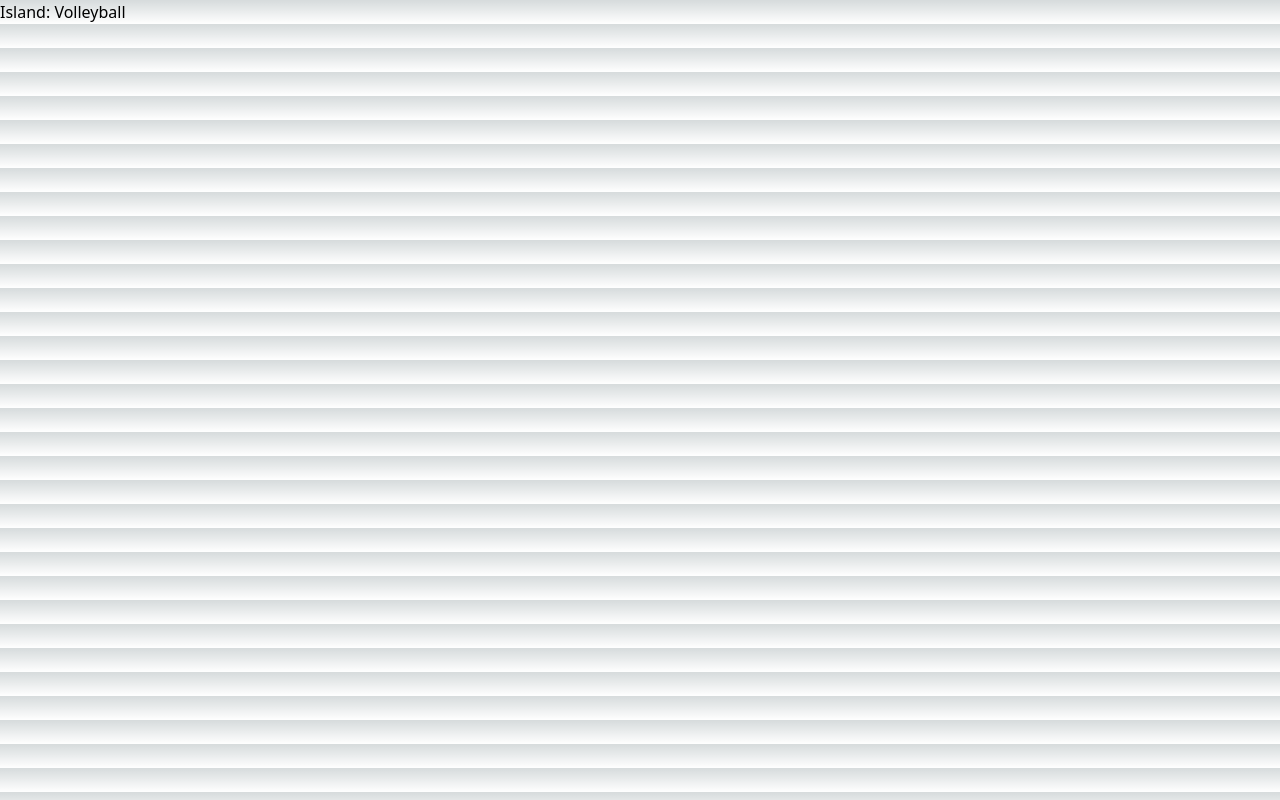
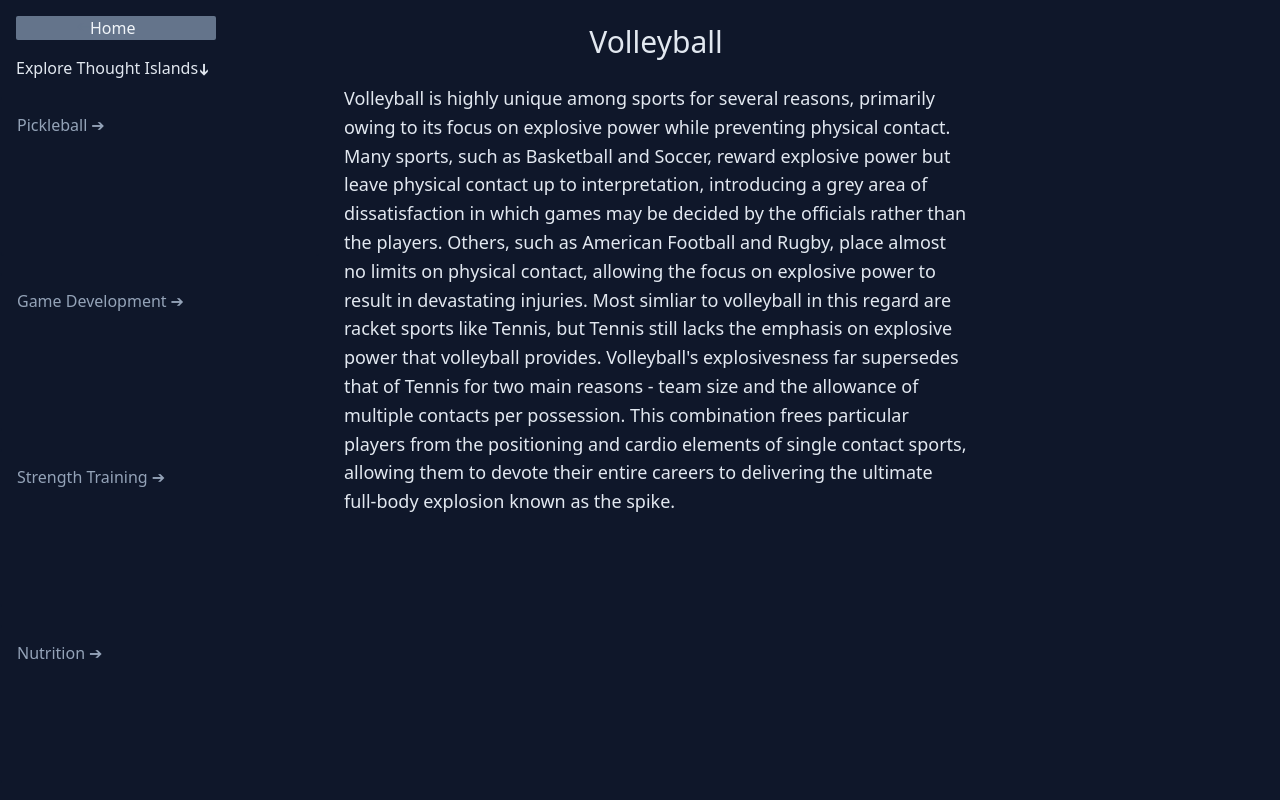
Before and after one commit to sitownle/personal-site, a Next.js app: page /islands/Volleyball in a window 1280 px wide. Built offline with nearby package versions, Linux system fonts and the light colour scheme.

Commit message:
add islands, fix Island/Neuron links, light mode issue

```diff
--- a/pages/_document.tsx
+++ b/pages/_document.tsx
@@ -1,13 +1,13 @@
-import { Html, Head, Main, NextScript } from 'next/document'
+import { Html, Head, Main, NextScript } from "next/document";
 
 export default function Document() {
   return (
-    <Html lang="en">
+    <Html lang="en" className="bg-black">
       <Head />
-      <body>
+      <body /*className="bg-black text-white"*/>
         <Main />
         <NextScript />
       </body>
     </Html>
-  )
+  );
 }
--- a/pages/index.tsx
+++ b/pages/index.tsx
@@ -1,11 +1,8 @@
 import Head from "next/head";
 import Image from "next/image";
 import Link from "next/link";
-import { Inter } from "@next/font/google";
 import styles from "../styles/Home.module.css";
 import Graph from "../components/graph.jsx";
-
-const inter = Inter({ subsets: ["latin"] });
 
 export default function Home() {
   return (
@@ -35,7 +32,7 @@ export default function Home() {
           >
             Powered by&nbsp;
             <Image
-              className={/*styles.logo*/ "relative invert drop-shadow-md"}
+              className={"relative invert drop-shadow-md"}
               src="/next.svg"
               alt="Next.js Logo"
               width={60}
@@ -70,39 +67,27 @@ export default function Home() {
           <Link
             href="/neurons/Software-Development"
             className={
-              /*styles.card*/ "group py-4 px-[1.2rem] rounded-xl bg-[rgb(180, 185, 188)] border border-black hover:border-slate-300/20 hover:bg-slate-700/20"
+              "group py-4 px-[1.2rem] rounded-xl bg-[rgb(180, 185, 188)] border border-black hover:border-slate-300/20 hover:bg-slate-700/20"
             }
-            target="_blank"
-            rel="noopener noreferrer"
           >
-            <h2 className={/*inter.className*/ "font-semibold mb-[0.7rem]"}>
+            <h2 className="font-semibold mb-[0.7rem]">
               Neurons
               <span className=" ml-[6px] inline-block transition-all group-hover:translate-x-[4px]">
                 &#10132;
-                {/*-&gt;*/}
               </span>
             </h2>
-            <p
-              className={
-                /*inter.className*/ "m-0 text-sm leading-6 opacity-60 max-w-[30ch]"
-              }
-            >
+            <p className="m-0 text-sm leading-6 opacity-60 max-w-[30ch]">
               My thoughts on transferable knowledge from my domains of interest:
               machine learning, software development, evolutionary biology, and
               more.
             </p>
           </Link>
 
-          <Link
-            href="/islands/Volleyball"
-            className={styles.card}
-            target="_blank"
-            rel="noopener noreferrer"
-          >
-            <h2 className={inter.className}>
+          <Link href="/islands/Volleyball" className={styles.card}>
+            <h2 className="font-semibold mb-[0.7rem]">
               Thought Islands <span>&#10132;</span>
             </h2>
-            <p className={inter.className}>
+            <p className="m-0 text-sm leading-6 opacity-60 max-w-[30ch]">
               Less transferable thoughts from my hobbies, primarily sports.
             </p>
           </Link>
@@ -113,10 +98,10 @@ export default function Home() {
             target="_blank"
             rel="noopener noreferrer"
           >
-            <h2 className={inter.className}>
+            <h2 className="font-semibold mb-[0.7rem]">
               My Github <span>&#10132;</span>
             </h2>
-            <p className={inter.className}>
+            <p className="m-0 text-sm leading-6 opacity-60 max-w-[30ch]">
               Explore this and other projects inspired by my work at rays.ai.
             </p>
           </a>
@@ -127,10 +112,10 @@ export default function Home() {
             target="_blank"
             rel="noopener noreferrer"
           >
-            <h2 className={inter.className}>
+            <h2 className="font-semibold mb-[0.7rem]">
               rays.ai <span>&#10132;</span>
             </h2>
-            <p className={inter.className}>
+            <p className="m-0 text-sm leading-6 opacity-60 max-w-[30ch]">
               If they ever allow public accounts check out what I built over
               there!
             </p>
--- a/pages/islands/[title].js
+++ b/pages/islands/[title].js
@@ -1,10 +1,141 @@
+import Head from "next/head";
+import Link from "next/link";
 import { useRouter } from "next/router";
+
+const islands = {
+  Volleyball: (
+    <>
+      <p className="leading-[1.6em] text-[18px]">
+        Volleyball is highly unique among sports for several reasons, primarily
+        owing to its focus on explosive power while preventing physical contact.
+        Many sports, such as Basketball and Soccer, reward explosive power but
+        leave physical contact up to interpretation, introducing a grey area of
+        dissatisfaction in which games may be decided by the officials rather
+        than the players. Others, such as American Football and Rugby, place
+        almost no limits on physical contact, allowing the focus on explosive
+        power to result in devastating injuries. Most simliar to volleyball in
+        this regard are racket sports like Tennis, but Tennis still lacks the
+        emphasis on explosive power that volleyball provides. Volleyball's
+        explosivesness far supersedes that of Tennis for two main reasons - team
+        size and the allowance of multiple contacts per possession. This
+        combination frees particular players from the positioning and cardio
+        elements of single contact sports, allowing them to devote their entire
+        careers to delivering the ultimate full-body explosion known as the
+        spike.
+      </p>
+    </>
+  ),
+  Pickleball: (
+    <>
+      <p className="leading-[1.6em] text-[18px]">
+        Pickleball is an interesting sport to analyze in the context of Tennis,
+        as it rewards power and positioning in very different ways to its
+        popular predecessor.
+      </p>
+      <p className="leading-[1.6em] text-[18px]"></p>
+    </>
+  ),
+  "Game-Development": (
+    <>
+      <p className="leading-[1.6em] text-[18px]">
+        Game development represents an intersection of my interests in software
+        and analysis of sports as is done on some of the other islands here. At
+        the moment, this is the only island with the potential to become a
+        neuron.
+      </p>
+      <p className="leading-[1.6em] text-[18px]"></p>
+    </>
+  ),
+  "Strength-Training": (
+    <>
+      <p className="leading-[1.6em] text-[18px]"></p>
+      Strength training is one of my core hobbies. Its practice intrigues and
+      perplexes me as it exists as a strange interaction of empirical
+      "bro-science," actual research papers, and the impossible puzzle of
+      individual variability.
+      <p className="leading-[1.6em] text-[18px]"></p>
+    </>
+  ),
+  Nutrition: (
+    <>
+      <p className="leading-[1.6em] text-[18px]">
+        Nutrition is a core part of Strength Training that suffers many of the
+        same obstacles to defining an optimal practice.
+      </p>
+      <p className="leading-[1.6em] text-[18px]"></p>
+    </>
+  )
+};
+
+const bridges = [
+  "Volleyball",
+  "Pickleball",
+  "Game-Development",
+  "Strength-Training",
+  "Nutrition"
+];
 
 const Island = () => {
   const router = useRouter();
   const { title } = router.query;
+  const content = islands[title];
 
-  return <p>Island: {title}</p>;
+  function changeCase(origStr) {
+    return origStr.replace(/-/g, " ");
+  }
+
+  function Bridge({ island }) {
+    return title ? (
+      <Link
+        href={`/islands/${island}`}
+        className="group h-[20vh] p-4 flex flex-col gap-4 rounded text-slate-400 hover:text-slate-200 hover:bg-slate-700 cursor-pointer transition-all border border-slate-900 hover:border-slate-500"
+      >
+        <div className="flex gap-[4px]">
+          <p>{changeCase(island)}</p>
+          <p className="group-hover:translate-x-[4px]">&#10132;</p>
+        </div>
+      </Link>
+    ) : null;
+  }
+
+  return (
+    <>
+      <Head>
+        <title>{title}</title>
+        <meta name="description" content="Thoughts by Simon Townley-Smith" />
+        <meta name="viewport" content="width=device-width, initial-scale=1" />
+        <link rel="icon" href="/favicon.ico" />
+      </Head>
+      <div className="min-h-[100vh] w-full bg-slate-900 text-slate-200 flex flex-row gap-4">
+        <div className="w-1/4 flex flex-col gap-4">
+          <Link
+            href="/"
+            className="group bg-slate-500 text-slate-100 hover:bg-slate-100 hover:text-slate-500 transition-colors w-[200px] text-center rounded-sm ml-4 mt-4 px-2 flex pl-16"
+          >
+            <p className="rotate-180 w-[10px] text-slate-500 group-hover:translate-x-[-4px]">
+              &#10132;
+            </p>
+            Home
+          </Link>
+          <div className="flex">
+            <span className="pl-4 w-[200px]">Explore Thought Islands </span>
+            <p className="rotate-90 w-[10px]">&#10132;</p>
+          </div>
+          {Object.entries(islands).map((key, value) => {
+            if (key[0] == title) return null;
+            return <Bridge island={key[0]} key={value} />;
+          })}
+        </div>
+        <div className="w-1/2 flex flex-col gap-6 mt-6 px-2">
+          <h1 className="text-3xl text-center">
+            {title ? changeCase(title) : null}
+          </h1>
+          {content}
+          {/* <p className="leading-[1.6em] text-[18px]">{content}</p> */}
+        </div>
+      </div>
+    </>
+  );
 };
 
 export default Island;
```
Also changed, not shown: styles/Home.module.css (+0 -69 lines), styles/globals.css (+4 -5 lines).
